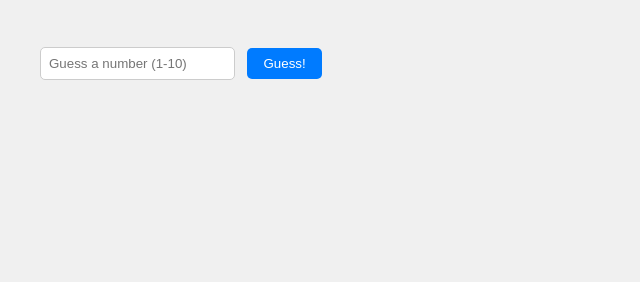
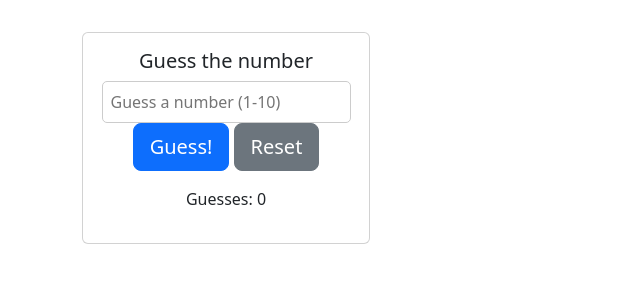
Before and after one commit to maryluzmeva/Guess-Number-Game, a plain HTML site: page index.html in a window 1280 px wide. Shown: the whole page, without its empty margins (0-640 px from the left). Drawn offline with nearby package versions, Linux system fonts and the light colour scheme.

Commit message:
Making some improves to the Score

```diff
--- a/app.js
+++ b/app.js
@@ -2,7 +2,8 @@ const secretNumber= Math.floor (Math.random()*10)+1;
 const guessInput= document.getElementById ("guessInput");
 const guessBtn= document.getElementById ("guessBtn");
 const guessResult= document.getElementById ("guessResult");
-
+const resetBtn = document.getElementById("resetBtn");
+const guessCountDisplay = document.getElementById("guessCount");
 
 
 guessBtn.addEventListener ("click", function () {
--- a/index.html
+++ b/index.html
@@ -5,11 +5,21 @@
     <meta name="viewport" content="width=device-width, initial-scale=1.0">
     <title>Guess The Number</title>
     <link rel="stylesheet" href="style.css">
+    <link href="https://cdn.jsdelivr.net/npm/bootstrap@5.3.5/dist/css/bootstrap.min.css" rel="stylesheet" integrity="sha384-SgOJa3DmI69IUzQ2PVdRZhwQ+dy64/BUtbMJw1MZ8t5HZApcHrRKUc4W0kG879m7" crossorigin="anonymous">
+    <script src="https://cdn.jsdelivr.net/npm/bootstrap@5.3.5/dist/js/bootstrap.bundle.min.js" integrity="sha384-k6d4wzSIapyDyv1kpU366/PK5hCdSbCRGRCMv+eplOQJWyd1fbcAu9OCUj5zNLiq" crossorigin="anonymous"></script>
 </head>
 <body>
-    <input name="number" id="guessInput" placeholder="Guess a number (1-10)"/>
-    <button id="guessBtn">Guess!</button>
-    <p id="guessResult"></p>
+    <div class="container text-center">
+        <div class="card text-center mb-3" style="width: 18rem;">
+            <div class="card-body">
+                <h5 class="card-title">Guess the number</h5>
+            <input name="number" id="guessInput" placeholder="Guess a number (1-10)"/>
+            <button type="button" class="btn btn-primary btn-lg" id="guessBtn">Guess!</button>
+            <button type="button" class="btn btn-secondary btn-lg" id="resetBtn">Reset</button>
+            <p class="text center" id="guessResult"></p>
+            <p class="text center" id="guessCount">Guesses: 0</p>
+        </div>
+    </div>
 
     <script src="app.js"></script>
 </body>
```
